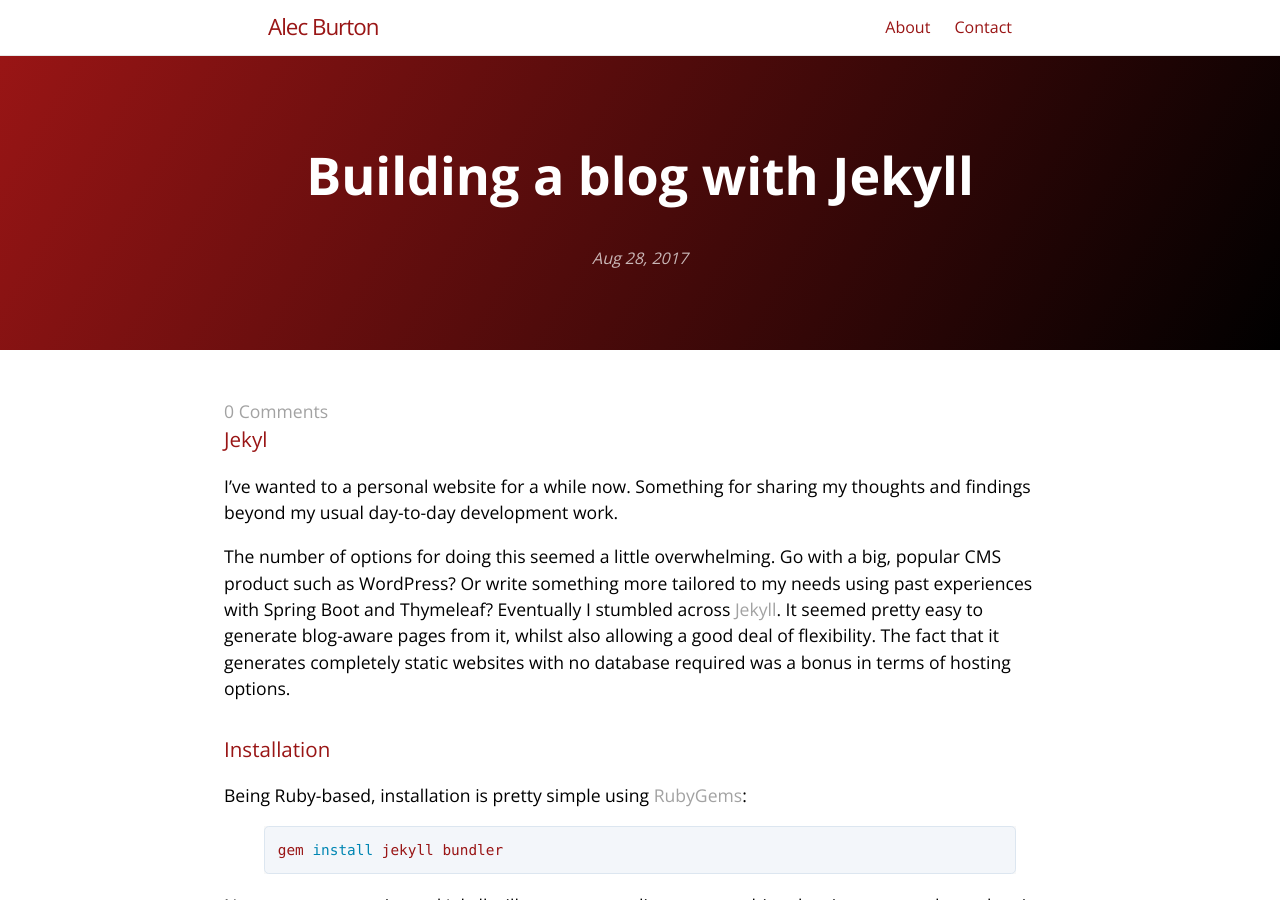
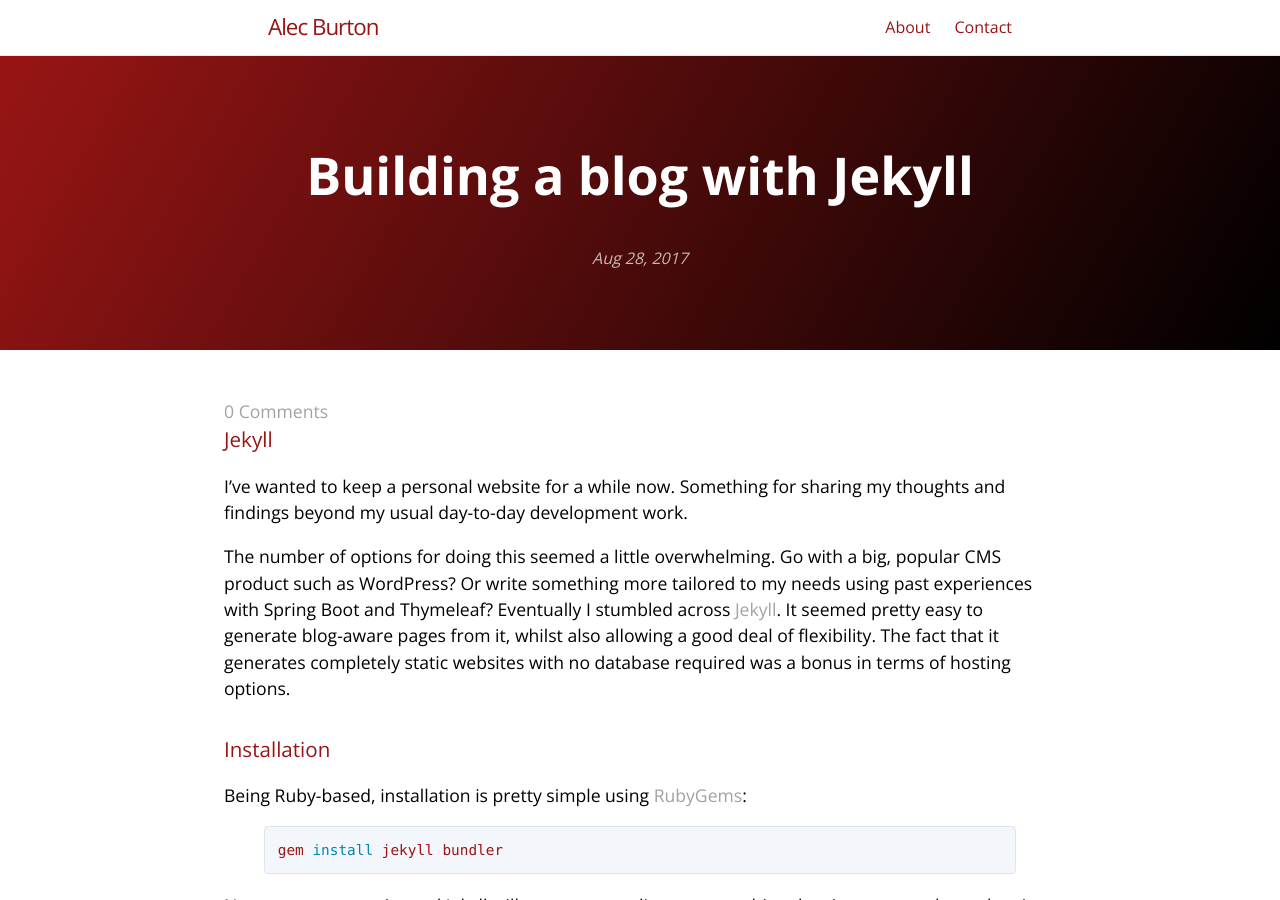
Before and after one commit to abert-on/jekyll-blog, a Jekyll site: the page built from _posts/2017-08-28-building-this-site.markdown, in a window 1280 px wide and 900 px high. Built offline with Jekyll 4.4.1, drawn with Linux system fonts in a browser that asks for light colours; comment, search, counter and statistics services are not loaded.

Commit message:
Update 2017-08-28-building-this-site.markdown
Fix typos in first post

```diff
--- a/_posts/2017-08-28-building-this-site.markdown
+++ b/_posts/2017-08-28-building-this-site.markdown
@@ -6,8 +6,8 @@ date:   2017-08-28 12:01:22 +0100
 categories: web html jekyll blog
 thumbnail: /assets/images/blog.png
 ---
-### Jekyl
-I've wanted to a personal website for a while now. Something for sharing my thoughts and findings beyond my usual day-to-day development work.
+### Jekyll
+I've wanted to keep a personal website for a while now. Something for sharing my thoughts and findings beyond my usual day-to-day development work.
 
 The number of options for doing this seemed a little overwhelming. Go with a big, popular CMS product such as WordPress? Or write something more tailored to my needs using past experiences with Spring Boot and Thymeleaf? Eventually I stumbled across [Jekyll](https://jekyllrb.com). It seemed pretty easy to generate blog-aware pages from it, whilst also allowing a good deal of flexibility. The fact that it generates completely static websites with no database required was a bonus in terms of hosting options.
 
```
